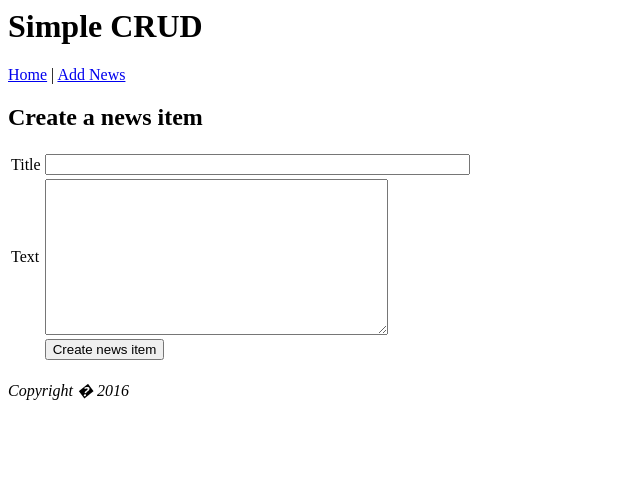
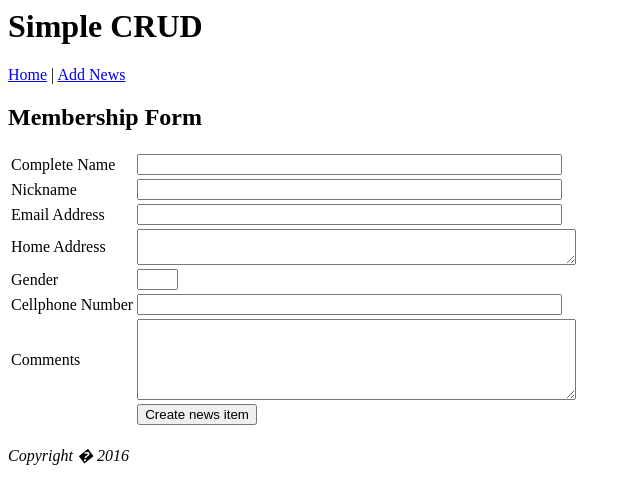
Before and after one commit to jmballon/apc-ascobol-escit-joballon, a CodeIgniter app: page /database/index.php/news/create in a window 1280 px wide. Shown: the top 504 px of the page, without its empty margins (0-640 px from the left). Run offline with CodeIgniter, Linux system fonts and the light colour scheme.

Commit message:
basic and updated CodeIgniter

```diff
--- a/CodeIgniter/application/config/database.php
+++ b/CodeIgniter/application/config/database.php
@@ -74,7 +74,7 @@ $active_group = 'default';
 $query_builder = TRUE;
 
 $db['default'] = array(
-    'dsn'    => '',
+	'dsn'	=> '',
 	'hostname' => 'localhost',
 	'username' => 'root',
 	'password' => '',
--- a/CodeIgniter/application/config/routes.php
+++ b/CodeIgniter/application/config/routes.php
@@ -49,6 +49,10 @@ defined('BASEPATH') OR exit('No direct script access allowed');
 | Examples:	my-controller/index	-> my_controller/index
 |		my-controller/my-method	-> my_controller/my_method
 */
+$route['default_controller'] = 'welcome';
+$route['404_override'] = '';
+$route['translate_uri_dashes'] = FALSE;
+
 $route['news'] = 'news';
 $route['news/create'] = 'news/create';
 
--- a/CodeIgniter/application/controllers/News.php
+++ b/CodeIgniter/application/controllers/News.php
@@ -11,7 +11,7 @@ class News extends CI_Controller {
     public function index()
     {
         $data['news'] = $this->news_model->get_news();
-        $data['title'] = 'News archive';
+        $data['title'] = 'Members archive';
 
         $this->load->view('templates/header', $data);
         $this->load->view('news/index', $data);
@@ -27,7 +27,7 @@ class News extends CI_Controller {
             show_404();
         }
 
-        $data['title'] = $data['news_item']['title'];
+        $data['Complete_Name'] = $data['news_item']['Complete_Name'];
 
         $this->load->view('templates/header', $data);
         $this->load->view('news/view', $data);
@@ -39,10 +39,15 @@ class News extends CI_Controller {
         $this->load->helper('form');
         $this->load->library('form_validation');
 
-        $data['title'] = 'Create a news item';
+        $data['title'] = 'Membership Form';
 
-        $this->form_validation->set_rules('title', 'Title', 'required');
-        $this->form_validation->set_rules('text', 'Text', 'required');
+        $this->form_validation->set_rules('Complete_Name', 'Complete Name', 'required');
+        $this->form_validation->set_rules('Nickname', 'Nickname', 'required');
+		$this->form_validation->set_rules('Email_Address', 'Valid Email Address', 'required');
+		$this->form_validation->set_rules('Home_Address');
+		$this->form_validation->set_rules('Gender', 'Gender', 'required');
+		$this->form_validation->set_rules('Cellphone_Number', 'Valid Cellpone Number', 'required');
+		$this->form_validation->set_rules('Comments');
 
         if ($this->form_validation->run() === FALSE)
         {
@@ -72,11 +77,16 @@ class News extends CI_Controller {
         $this->load->helper('form');
         $this->load->library('form_validation');
 
-        $data['title'] = 'Edit a news item';
+        $data['title'] = 'Edit a membership form';
         $data['news_item'] = $this->news_model->get_news_by_id($id);
 
-        $this->form_validation->set_rules('title', 'Title', 'required');
-        $this->form_validation->set_rules('text', 'Text', 'required');
+        $this->form_validation->set_rules('Complete_Name', 'Complete_Name', 'required');
+        $this->form_validation->set_rules('Nickname', 'Nickname', 'required');
+		$this->form_validation->set_rules('Email_Address', 'Valid Email Address', 'required');
+		$this->form_validation->set_rules('Home_Address');
+		$this->form_validation->set_rules('Gender', 'Gender', 'required');
+		$this->form_validation->set_rules('Cellphone_Number', 'Valid Cellpone Number', 'required');
+		$this->form_validation->set_rules('Comments');
 
         if ($this->form_validation->run() === FALSE)
         {
--- a/CodeIgniter/application/models/News_model.php
+++ b/CodeIgniter/application/models/News_model.php
@@ -34,12 +34,17 @@ class News_model extends CI_Model {
     {
         $this->load->helper('url');
 
-        $slug = url_title($this->input->post('title'), 'dash', TRUE);
+        $slug = url_title($this->input->post('Complete_Name'), 'dash', TRUE);
 
         $data = array(
-            'title' => $this->input->post('title'),
+            'Complete_Name' => $this->input->post('Complete_Name'),
             'slug' => $slug,
-            'text' => $this->input->post('text')
+            'Nickname' => $this->input->post('Nickname'),
+			'Email_Address' => $this->input->post('Email_Address'),
+			'Home_Address' => $this->input->post('Home_Address'),
+			'Gender' => $this->input->post('Gender'),
+			'Cellphone_Number' => $this->input->post('Cellphone_Number'),
+			'Comments' => $this->input->post('Comments')
         );
 
         if ($id == 0) {
--- a/CodeIgniter/application/views/news/create.php
+++ b/CodeIgniter/application/views/news/create.php
@@ -1,4 +1,3 @@
-
 <h2><?php echo $title; ?></h2>
 
 <?php echo validation_errors(); ?>
@@ -6,12 +5,32 @@
 <?php echo form_open('news/create'); ?>
     <table>
         <tr>
-            <td><label for="title">Title</label></td>
-            <td><input type="input" name="title" size="50" /></td>
+            <td><label for="Complete Name">Complete Name</label></td>
+            <td><input type="input" name="Complete_Name" size="50" /></td>
         </tr>
         <tr>
-            <td><label for="text">Text</label></td>
-            <td><textarea name="text" rows="10" cols="40"></textarea></td>
+            <td><label for="Nickname">Nickname</label></td>
+            <td><input type="input" name="Nickname" size="50"></td>
+        </tr>
+		<tr>
+            <td><label for="Email Address">Email Address</label></td>
+            <td><input type="input" name="Email_Address" size="50"></td>
+        </tr>
+		<tr>
+            <td><label for="Home Address">Home Address</label></td>
+            <td><textarea name="Home_Address" rows = "2" cols = "52"></textarea></td>
+        </tr>
+		<tr>
+            <td><label for="Gender">Gender</label></td>
+            <td><input type="input" name="Gender" size="2"></td>
+        </tr>
+		<tr>
+            <td><label for="Cellphone Number">Cellphone Number</label></td>
+            <td><input type="input" name="Cellphone_Number" size="50"></td>
+        </tr>
+		<tr>
+            <td><label for="Comments">Comments</label></td>
+             <td><textarea name="Comments" rows = "5" cols = "52"></textarea></td>
         </tr>
         <tr>
             <td></td>
--- a/CodeIgniter/application/views/templates/header.php
+++ b/CodeIgniter/application/views/templates/header.php
@@ -1,4 +1,3 @@
-
 <html>
         <head>
                 <title>CodeIgniter Tutorial</title>
```
Also changed, not shown: CodeIgniter/application/views/news/edit.php (+25 -8 lines), CodeIgniter/application/views/news/index.php (+15 -7 lines), CodeIgniter/application/views/news/view.php (+7 -2 lines), CodeIgniter/application/views/news/success.php (line endings or trailing spaces). Lines whose indentation alone changed are shown as unchanged.
